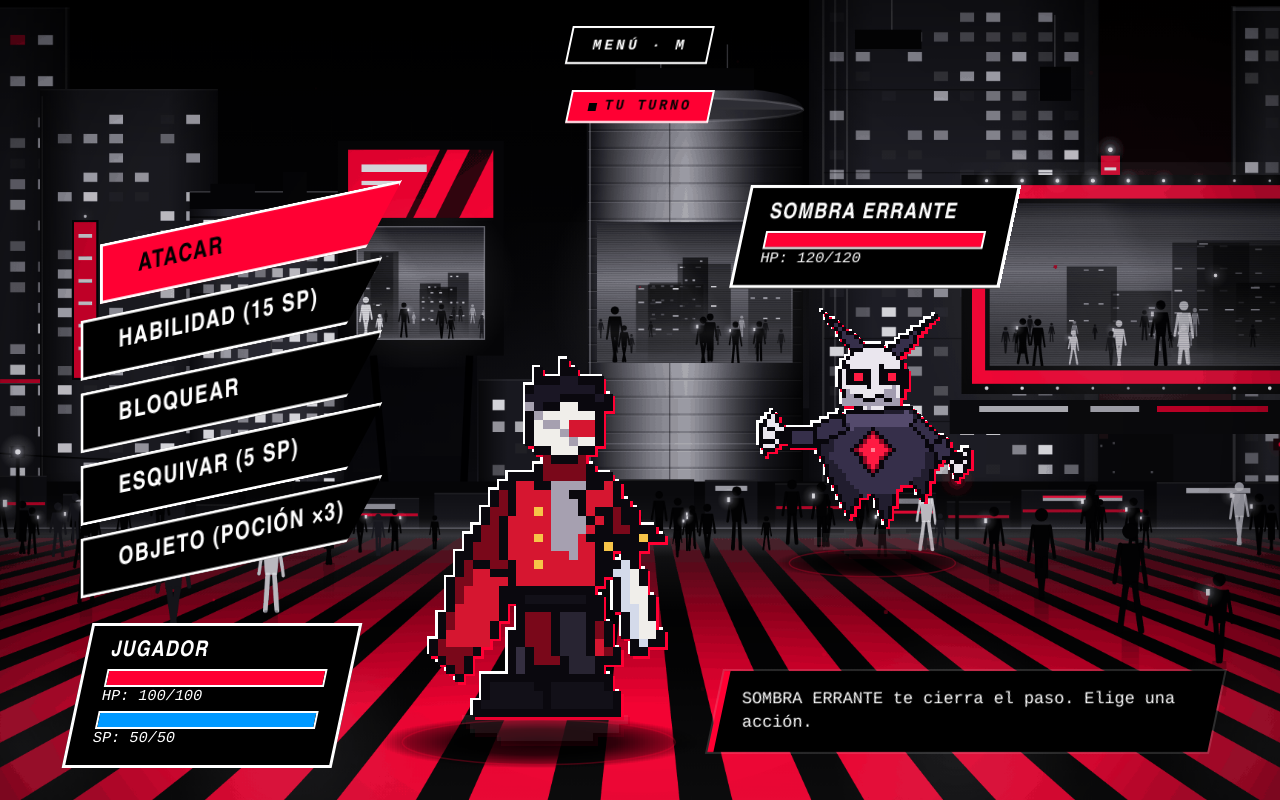
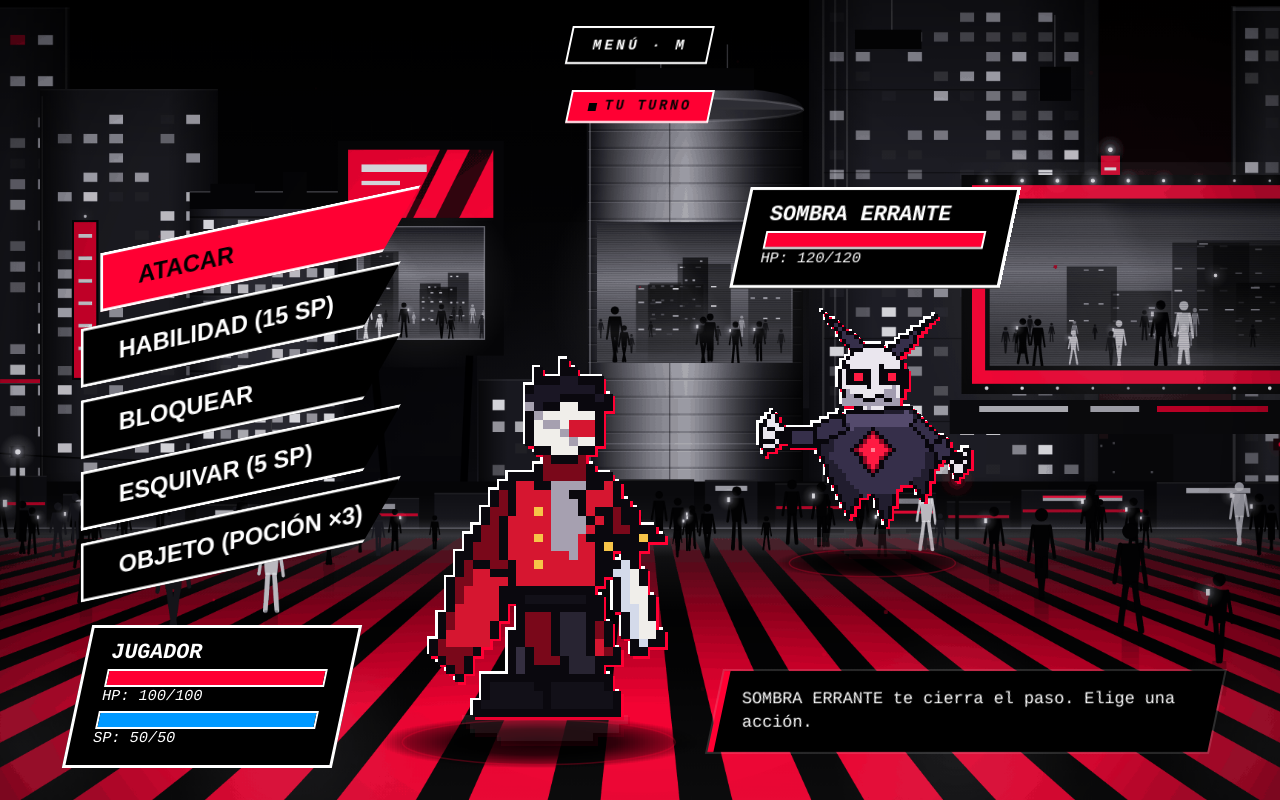
Before and after one commit to EMIZONE/Pixona, a website with bundled scripts: page index.html in a window 1280 px wide. Built offline with nearby package versions, Linux system fonts and the light colour scheme.

Commit message:
Switch to retro pixel typography
Silkscreen for headings, Pixelify Sans for the UI; .menu-option now
actually applies the display font (font: inherit was overriding it).

```diff
--- a/css/main.css
+++ b/css/main.css
@@ -22,17 +22,15 @@
   --white-solid: #ffffff;
   --gray-dark: #222222;
   --blue-sp: #0099ff;
-  /* Tipografía externa: Bebas para titulares, Space Mono para el resto. */
-  --font-ui: 'Space Mono', 'Courier New', monospace;
-  --font-display: 'Bebas Neue', 'Arial Narrow', sans-serif;
-}
-
-/* Titulares con la display condensada estilo Persona. */
+  /* Tipografía retro: Silkscreen para titulares, Pixelify Sans para el resto. */
+  --font-ui: 'Pixelify Sans', 'Courier New', monospace;
+  --font-display: 'Silkscreen', 'Courier New', monospace;
+}
+
+/* Titulares con la display pixelada estilo arcade. */
 .menu-option,
 .menu-badge-title,
 .submenu-title,
-.menu-btn,
-.entity-name,
 .turn-banner-label,
 .encounter-name,
 .result-title {
@@ -431,6 +429,7 @@ canvas {
   background: transparent;
   color: var(--white-solid);
   font: inherit;
+  font-family: var(--font-display);
   font-size: 2.2rem;
   font-weight: bold;
   letter-spacing: 0.03em;
--- a/index.html
+++ b/index.html
@@ -5,12 +5,12 @@
   <meta name="viewport" content="width=device-width, initial-scale=1.0">
   <meta name="description" content="PIXONA: motor de combate por turnos con estética Persona. HTML, CSS y JavaScript puro.">
   <meta name="color-scheme" content="dark">
-  <!-- Tipografías externas: el CSP las permite explícitamente. -->
+  <!-- Tipografías retro externas: el CSP las permite explícitamente. -->
   <meta http-equiv="Content-Security-Policy" content="default-src 'self'; script-src 'self'; style-src 'self' 'unsafe-inline' https://fonts.googleapis.com; font-src https://fonts.gstatic.com; img-src 'self' data:">
   <title>PIXONA Engine - Battle System</title>
   <link rel="preconnect" href="https://fonts.googleapis.com">
   <link rel="preconnect" href="https://fonts.gstatic.com" crossorigin>
-  <link href="https://fonts.googleapis.com/css2?family=Bebas+Neue&family=Space+Mono:wght@400;700&display=swap" rel="stylesheet">
+  <link href="https://fonts.googleapis.com/css2?family=Pixelify+Sans:wght@400;700&family=Silkscreen:wght@400;700&display=swap" rel="stylesheet">
   <link rel="stylesheet" href="css/main.css">
 </head>
 <body>
```
Also changed, not shown: AGENTS.md (+2 -0 lines).
